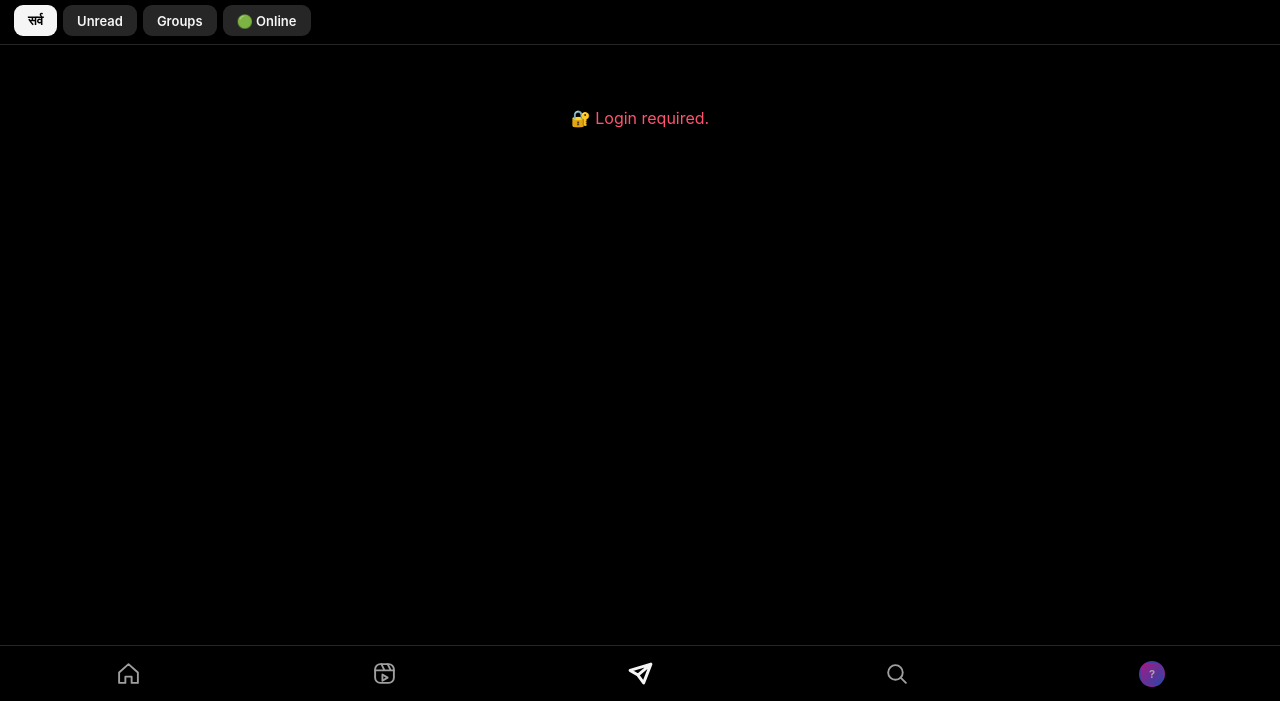
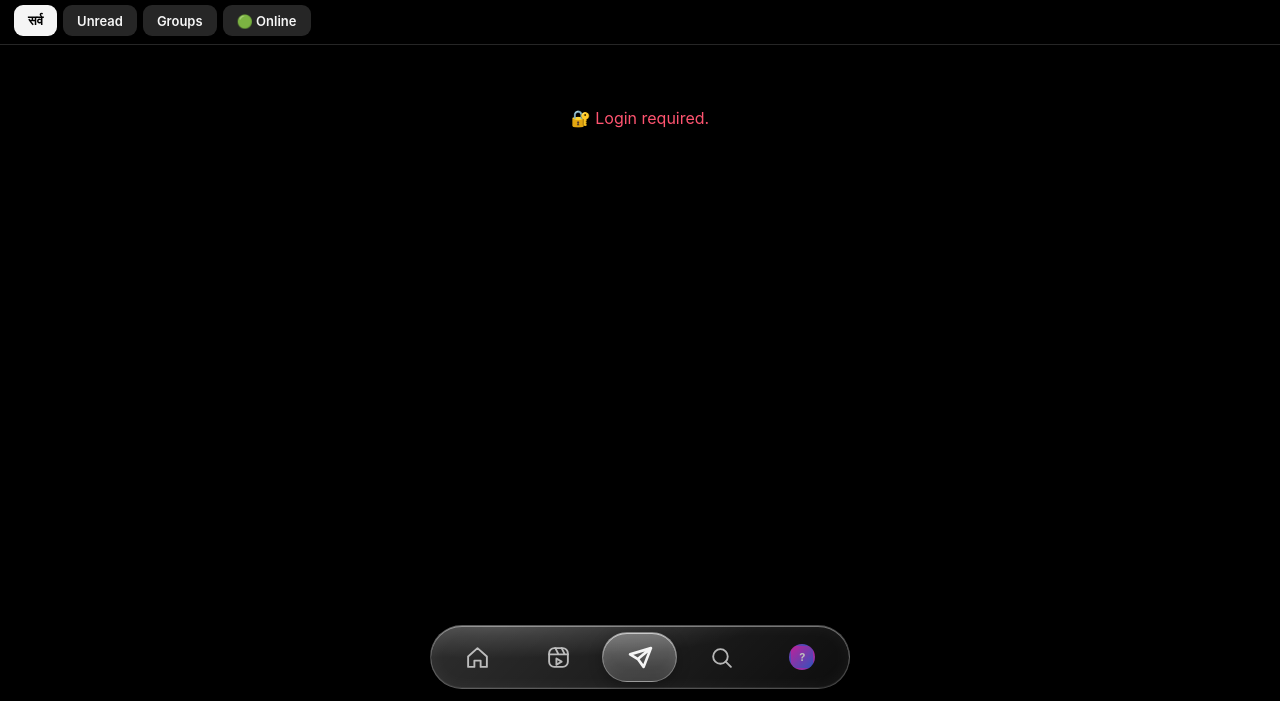
Before and after one commit to hr484624-prog/ramsena, a plain HTML site: page Junkfile.html in a window 1280 px wide. Shown: the part 99-800 px from the top of the page. Drawn offline with nearby package versions, Linux system fonts and the light colour scheme.

Commit message:
Update Junkfile.html

```diff
--- a/Junkfile.html
+++ b/Junkfile.html
@@ -10,7 +10,7 @@
 [data-theme=light]{--bg:#fff;--tx:#262626;--mu:#737373;--ln:#dbdbdb;--cd:#efefef}
 *{box-sizing:border-box;margin:0;padding:0;-webkit-tap-highlight-color:transparent}
 html,body{height:100%}
-body{background:var(--bg);color:var(--tx);font-family:-apple-system,system-ui,Roboto,Arial,sans-serif;padding-bottom:calc(64px + env(safe-area-inset-bottom));overflow-x:hidden}
+body{background:var(--bg);color:var(--tx);font-family:-apple-system,system-ui,Roboto,Arial,sans-serif;padding-bottom:calc(96px + env(safe-area-inset-bottom));overflow-x:hidden}
 button{font:inherit;color:inherit;background:none;border:0;cursor:pointer}
 input,textarea{font:inherit;color:var(--tx);outline:0}
 svg{width:25px;height:25px;fill:none;stroke:currentColor;stroke-width:1.8;stroke-linecap:round;stroke-linejoin:round;display:block}
@@ -38,8 +38,6 @@ svg{width:25px;height:25px;fill:none;stroke:currentColor;stroke-width:1.8;stroke
 .badge{min-width:20px;height:20px;padding:0 6px;border-radius:10px;background:var(--bl);color:#fff;font-size:11px;font-weight:700;display:flex;align-items:center;justify-content:center}
 .empty,.error,.loading{text-align:center;color:var(--mu);padding:60px 24px;line-height:1.7}.error{color:#ff5470}
 .loader{width:30px;height:30px;margin:0 auto 12px;border-radius:50%;border:3px solid var(--ln);border-top-color:var(--bl);animation:spin .8s linear infinite}@keyframes spin{to{transform:rotate(360deg)}}
-.nav{position:fixed;left:0;right:0;bottom:0;z-index:100;height:calc(56px + env(safe-area-inset-bottom));padding-bottom:env(safe-area-inset-bottom);display:flex;background:var(--bg);border-top:1px solid var(--ln)}
-.nav button{flex:1;display:flex;align-items:center;justify-content:center;color:var(--tx);opacity:.65}.nav button.on{opacity:1}.nav button.on svg{stroke-width:2.8}
 .nav .av{border:2px solid transparent}
 .overlay{position:fixed;inset:0;z-index:400;background:rgba(0,0,0,.65);display:none;align-items:flex-end;justify-content:center}.overlay.show{display:flex}
 .sheet{width:100%;max-width:560px;height:85vh;background:var(--bg);border-radius:18px 18px 0 0;border:1px solid var(--ln);display:flex;flex-direction:column}
@@ -65,7 +63,27 @@ svg{width:25px;height:25px;fill:none;stroke:currentColor;stroke-width:1.8;stroke
 .composer{padding:10px 12px calc(10px + env(safe-area-inset-bottom));display:flex;gap:8px;align-items:flex-end;border-top:1px solid var(--ln);flex-shrink:0}
 .composer textarea{flex:1;resize:none;max-height:110px;padding:11px 16px;background:none;border:1px solid var(--ln);border-radius:22px;font-size:16px}
 .send{color:var(--bl);font-weight:700;padding:10px 6px}
-.toast{position:fixed;left:50%;bottom:80px;transform:translateX(-50%);z-index:900;background:var(--cd);color:var(--tx);padding:10px 18px;border-radius:12px;font-size:13px;max-width:90%;display:none;text-align:center}.toast.show{display:block}
+.toast{position:fixed;left:50%;bottom:104px;transform:translateX(-50%);z-index:900;background:var(--cd);color:var(--tx);padding:10px 18px;border-radius:12px;font-size:13px;max-width:90%;display:none;text-align:center}.toast.show{display:block}
+
+/* LIQUID GLASS NAV */
+.nav{position:fixed;left:50%;bottom:calc(12px + env(safe-area-inset-bottom));transform:translateX(-50%);width:min(92vw,420px);height:64px;padding:6px;display:flex;align-items:center;border-radius:34px;z-index:100;isolation:isolate;
+ background:linear-gradient(135deg,rgba(255,255,255,.18),rgba(255,255,255,.05));
+ -webkit-backdrop-filter:blur(24px) saturate(190%);backdrop-filter:blur(24px) saturate(190%);
+ border:1px solid rgba(255,255,255,.24);
+ box-shadow:0 14px 34px rgba(0,0,0,.5),inset 0 1px 0 rgba(255,255,255,.4),inset 0 -1px 0 rgba(255,255,255,.07),inset 0 0 18px rgba(255,255,255,.05)}
+.nav::before{content:"";position:absolute;inset:0;border-radius:inherit;background:radial-gradient(120% 100% at 15% 0%,rgba(255,255,255,.3),transparent 52%);opacity:.55;pointer-events:none;z-index:0}
+.nav button{position:relative;z-index:2;flex:1;height:100%;display:flex;align-items:center;justify-content:center;color:var(--tx);opacity:.72;transition:opacity .25s,transform .2s;border-radius:28px}
+.nav button:active{transform:scale(.88)}
+.nav button.on{opacity:1}.nav button.on svg{stroke-width:2.6}
+.nav .ind{position:absolute;top:6px;bottom:6px;left:0;width:0;border-radius:28px;z-index:1;pointer-events:none;
+ background:linear-gradient(180deg,rgba(255,255,255,.36),rgba(255,255,255,.12));
+ border:1px solid rgba(255,255,255,.3);
+ box-shadow:inset 0 1px 0 rgba(255,255,255,.6),inset 0 -6px 12px rgba(255,255,255,.06),0 4px 14px rgba(0,0,0,.28);
+ transition:transform .5s cubic-bezier(.34,1.45,.5,1),width .5s cubic-bezier(.34,1.45,.5,1)}
+[data-theme=light] .nav{background:linear-gradient(135deg,rgba(255,255,255,.8),rgba(255,255,255,.5));border-color:rgba(255,255,255,.9);box-shadow:0 12px 30px rgba(0,0,0,.16),inset 0 1px 0 #fff,inset 0 -1px 0 rgba(0,0,0,.05)}
+[data-theme=light] .nav::before{opacity:.35}
+[data-theme=light] .nav .ind{background:linear-gradient(180deg,rgba(0,0,0,.09),rgba(0,0,0,.04));border-color:rgba(0,0,0,.08);box-shadow:inset 0 1px 0 rgba(255,255,255,.9),0 3px 10px rgba(0,0,0,.1)}
+@supports not ((backdrop-filter:blur(1px)) or (-webkit-backdrop-filter:blur(1px))){.nav{background:rgba(28,28,30,.92)}[data-theme=light] .nav{background:rgba(255,255,255,.95)}}
 </style>
 </head>
 <body>
@@ -112,7 +130,7 @@ const $=id=>document.getElementById(id);
 const P={home:'<path d="M3 11l9-8 9 8v10h-6v-6H9v6H3z"/>',search:'<circle cx="11" cy="11" r="7"/><path d="M21 21l-5-5"/>',reel:'<rect x="3" y="3" width="18" height="18" rx="5"/><path d="M3 9h18M9 3l3 6M15 3l3 6"/><path d="M10 13l5 3-5 3z"/>',send:'<path d="M22 3L9.500 13.500M22 3l-7 18-5.500-7.500L2 9z"/>',back:'<path d="M15 5l-7 7 7 7"/>',x:'<path d="M5 5l14 14M19 5L5 19"/>',edit:'<path d="M4 20h4L19 9l-4-4L4 16z"/><path d="M13 7l4 4"/>',check:'<path d="M2 13l4 4L14 8M10 15l2 2L21 8"/>'};
 const ic=n=>`<svg viewBox="0 0 24 24">${P[n]}</svg>`;
 $("bBack").innerHTML=ic("back");$("bRead").innerHTML=ic("check");$("bNew").innerHTML=ic("edit");$("bX").innerHTML=ic("x");$("gBack").innerHTML=ic("back");
-function buildNav(name){$("nav").innerHTML=`<button onclick="location.href='timepass.html'">${ic("home")}</button><button onclick="location.href='timepass.html?tab=reels'">${ic("reel")}</button><button class="on">${ic("send")}</button><button onclick="location.href='timepass.html?tab=search'">${ic("search")}</button><button onclick="location.href='insta.html'"><div class="av" style="width:26px;height:26px;font-size:11px;background:linear-gradient(135deg,#ff28cf,#416cff)">${esc(String(name||"?")[0].toUpperCase())}</div></button>`}
+function buildNav(name){$("nav").innerHTML=`<button onclick="location.href='timepass.html'">${ic("home")}</button><button onclick="location.href='reels.html'">${ic("reel")}</button><button class="on">${ic("send")}</button><button onclick="location.href='vibesearch.html'">${ic("search")}</button><button onclick="location.href='insta.html'"><div class="av" style="width:26px;height:26px;font-size:11px;background:linear-gradient(135deg,#ff28cf,#416cff)">${esc(String(name||"?")[0].toUpperCase())}</div></button>`}
 buildNav("?");
 
 /* STATE */
@@ -298,5 +316,13 @@ function goBack(){if(openGroupId){closeGroupChat();return}if(document.referrer)h
 
 (async function(){await getCurrentUser();if(!me){$("list").innerHTML=`<div class="error">🔐 Login required.</div>`;return}await refreshAll();startRealtime()})();
 </script>
+<script>
+(function(){const n=document.getElementById("nav");if(!n)return;
+function go(){let i=n.querySelector(".ind");if(!i){i=document.createElement("i");i.className="ind";n.prepend(i)}
+const b=n.querySelector("button.on");if(!b){i.style.width="0";return}
+i.style.width=(b.offsetWidth-6)+"px";i.style.transform="translateX("+(b.offsetLeft+3)+"px)"}
+new MutationObserver(go).observe(n,{childList:true,subtree:true,attributes:true,attributeFilter:["class"]});
+addEventListener("resize",go);addEventListener("load",go);go()})();
+</script>
 </body>
 </html>
```
